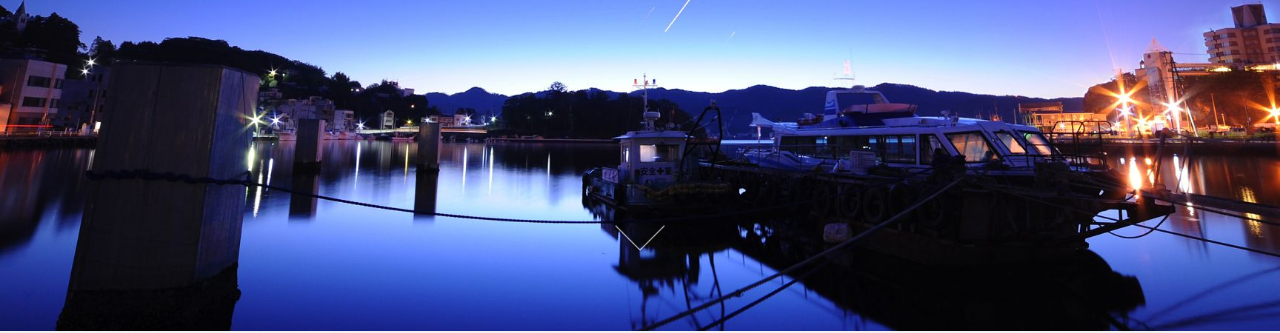
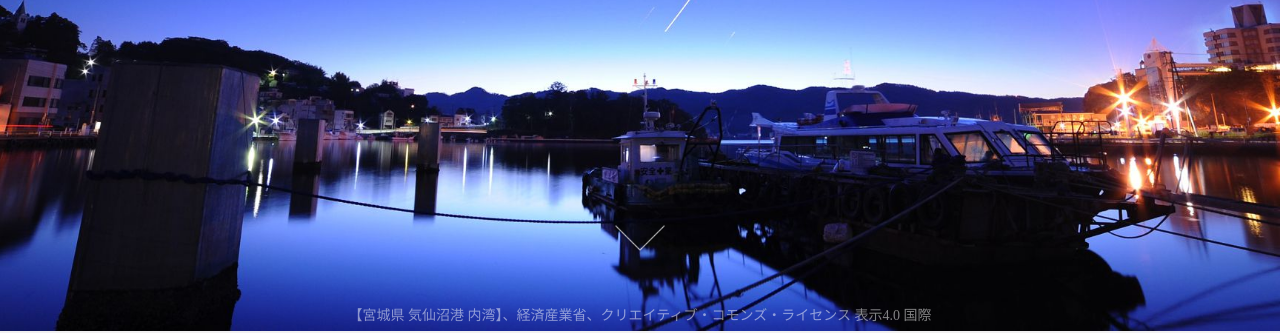
Before and after one commit to hirokazu55555/kesennuma-kakuji, a plain HTML site: page flusk/index.html in a window 1280 px wide. Shown: the part 469-802 px from the top of the page. Drawn offline with Linux system fonts and the light colour scheme; a script that the page names is missing; a web font is replaced by a local one.

Commit message:
出典の追加

```diff
--- a/flusk/assets/css/style.css
+++ b/flusk/assets/css/style.css
@@ -204,6 +204,17 @@ h1, h2, h3, h4, h5, h6{
 }
 #header .bottom a:hover {
     opacity: 1;
+}
+#header .full-bottom{
+    bottom: 1%;
+	display: block;
+	position: absolute;
+    width: 100%;
+	font-size: 1.0em;
+	color: rgba(255,255,255,.5);
+	line-height: 1em;
+	font-family: 'fontNihongo';
+	text-align: center;
 }
 
 
--- a/flusk/index.html
+++ b/flusk/index.html
@@ -104,6 +104,9 @@
 						<a id="scrollToContent" href="#">
 							<img src="assets/images/arrow_down.png">
 						</a>
+					</section>
+					<section class="full-bottom">
+						【宮城県 気仙沼港 内湾】、経済産業省、クリエイティブ・コモンズ・ライセンス 表示4.0 国際
 					</section>
 				</div>
 			</div><!-- header -->
```
